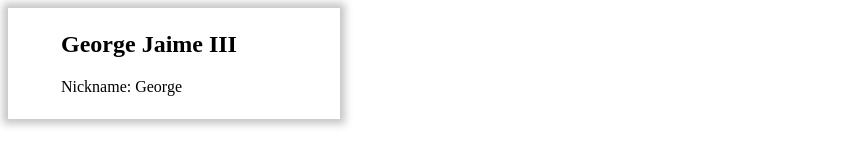
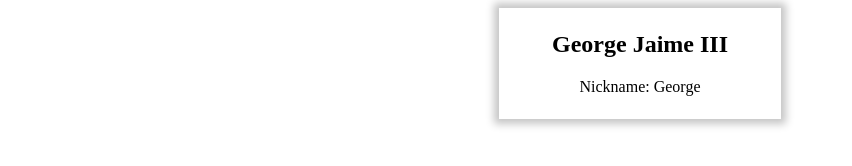
Before and after one commit to dyurj/dyurj.github.io, a plain HTML site: page index.html in a window 1280 px wide. Shown: the whole page, without its empty margins (0-852 px from the left). Drawn offline with Linux system fonts and the light colour scheme.

Commit message:
fixed alignment on style.css

```diff
--- a/style.css
+++ b/style.css
@@ -6,9 +6,12 @@ body {
 
 table {
     background-color: white;
+    text-align: center;
+    margin-left: auto;
+    margin-right: auto;
     padding-left: 50px;
     padding-top: 20px;
     padding-bottom: 20px;
-    padding-right: 100px;
+    padding-right: 50px;
     box-shadow: 0px 0px 8px 5px #0000003b;
 }
```
